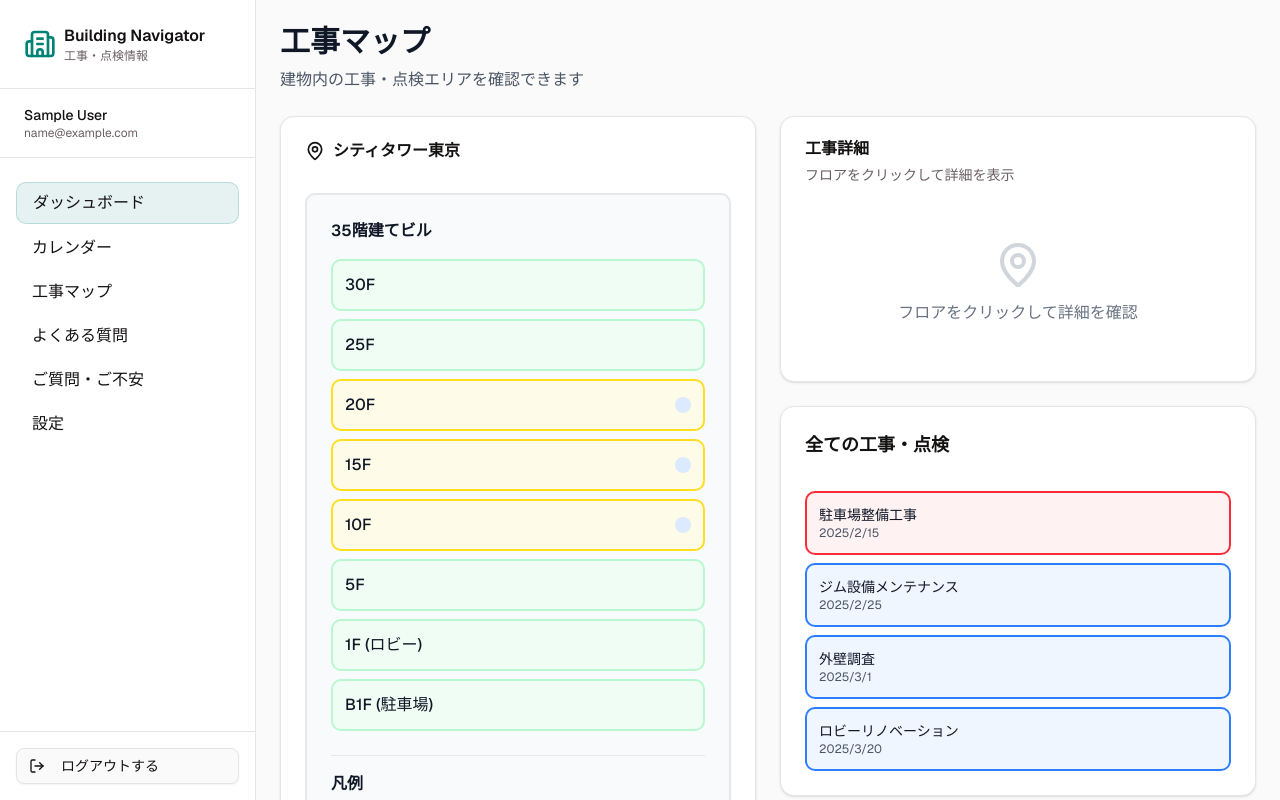
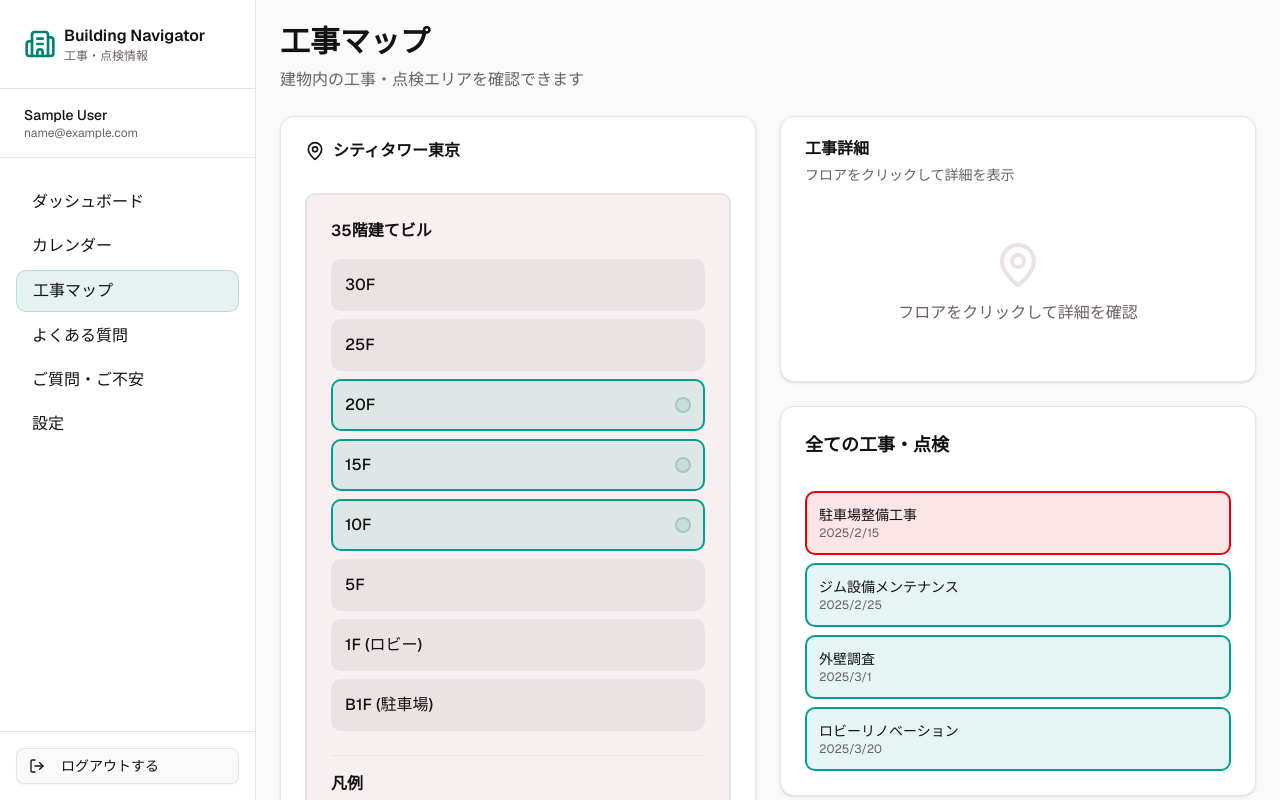
Before and after one commit to i20tominaga/resident-app, a Next.js app: page /dashboard/map in a window 1280 px wide. Built offline with nearby package versions, Linux system fonts and the light colour scheme; sample sign-in values are in the browser's storage.

Commit message:
fix: sidebar active highlight and construction map coloring\n\nAdd active highlight to dashboard with usePathname and isActive\nUpdate construction map with new JSON data and correct coloring

```diff
--- a/app/dashboard/layout.tsx
+++ b/app/dashboard/layout.tsx
@@ -1,7 +1,7 @@
 'use client';
 
 import { useAuth } from '@/app/auth-context';
-import { useRouter } from 'next/navigation';
+import { useRouter, usePathname } from 'next/navigation';
 import { useEffect, useState } from 'react';
 import { Button } from '@/components/ui/button';
 import { Building2, LogOut, Menu, X } from 'lucide-react';
@@ -13,8 +13,15 @@ export default function DashboardLayout({
 }) {
   const { isAuthenticated, isLoading, user, logout } = useAuth();
   const router = useRouter();
+  const pathname = usePathname();
   const [sidebarOpen, setSidebarOpen] = useState(true);
   const [isMobile, setIsMobile] = useState(false);
+
+  const isActive = (href: string) => {
+    if (href === '/dashboard' && pathname === '/dashboard') return true;
+    if (href !== '/dashboard' && pathname.startsWith(href)) return true;
+    return false;
+  };
 
   useEffect(() => {
     if (!isLoading && !isAuthenticated) {
@@ -80,22 +87,64 @@ export default function DashboardLayout({
 
           {/* Navigation */}
           <nav className="flex-1 px-4 py-6 space-y-1">
-            <a href="/dashboard" className="block px-4 py-2 text-foreground font-medium rounded-lg bg-primary/10 border border-primary/20 transition-colors">
+            <a
+              href="/dashboard"
+              className={`block px-4 py-2 rounded-lg transition-colors ${
+                isActive('/dashboard')
+                  ? 'text-foreground font-medium rounded-lg bg-primary/10 border border-primary/20'
+                  : 'text-foreground hover:bg-secondary'
+              }`}
+            >
               ダッシュボード
             </a>
-            <a href="/dashboard/calendar" className="block px-4 py-2 text-foreground hover:bg-secondary rounded-lg transition-colors">
+            <a
+              href="/dashboard/calendar"
+              className={`block px-4 py-2 rounded-lg transition-colors ${
+                isActive('/dashboard/calendar')
+                  ? 'text-foreground font-medium bg-primary/10 border border-primary/20'
+                  : 'text-foreground hover:bg-secondary'
+              }`}
+            >
               カレンダー
             </a>
-            <a href="/dashboard/map" className="block px-4 py-2 text-foreground hover:bg-secondary rounded-lg transition-colors">
+            <a
+              href="/dashboard/map"
+              className={`block px-4 py-2 rounded-lg transition-colors ${
+                isActive('/dashboard/map')
+                  ? 'text-foreground font-medium bg-primary/10 border border-primary/20'
+                  : 'text-foreground hover:bg-secondary'
+              }`}
+            >
               工事マップ
             </a>
-            <a href="/dashboard/faq" className="block px-4 py-2 text-foreground hover:bg-secondary rounded-lg transition-colors">
+            <a
+              href="/dashboard/faq"
+              className={`block px-4 py-2 rounded-lg transition-colors ${
+                isActive('/dashboard/faq')
+                  ? 'text-foreground font-medium bg-primary/10 border border-primary/20'
+                  : 'text-foreground hover:bg-secondary'
+              }`}
+            >
               よくある質問
             </a>
-            <a href="/dashboard/inquiry" className="block px-4 py-2 text-foreground hover:bg-secondary rounded-lg transition-colors">
+            <a
+              href="/dashboard/inquiry"
+              className={`block px-4 py-2 rounded-lg transition-colors ${
+                isActive('/dashboard/inquiry')
+                  ? 'text-foreground font-medium bg-primary/10 border border-primary/20'
+                  : 'text-foreground hover:bg-secondary'
+              }`}
+            >
               ご質問・ご不安
             </a>
-            <a href="/dashboard/settings" className="block px-4 py-2 text-foreground hover:bg-secondary rounded-lg transition-colors">
+            <a
+              href="/dashboard/settings"
+              className={`block px-4 py-2 rounded-lg transition-colors ${
+                isActive('/dashboard/settings')
+                  ? 'text-foreground font-medium bg-primary/10 border border-primary/20'
+                  : 'text-foreground hover:bg-secondary'
+              }`}
+            >
               設定
             </a>
           </nav>
--- a/app/dashboard/map/page.tsx
+++ b/app/dashboard/map/page.tsx
@@ -1,24 +1,25 @@
 'use client';
 
-import { useState, useMemo } from 'react';
+import { useState, useMemo, useEffect } from 'react';
 import { Card, CardContent, CardDescription, CardHeader, CardTitle } from '@/components/ui/card';
 import { Badge } from '@/components/ui/badge';
 import { Button } from '@/components/ui/button';
-import { mockConstructionEvents } from '@/lib/mock-data';
+import { loadEvents } from '@/lib/data-loader';
 import { MapPin, AlertTriangle, Eye, EyeOff } from 'lucide-react';
+import { ConstructionEvent } from '@/lib/types';
 
 const getTypeColor = (type: string) => {
   switch (type) {
     case 'construction':
-      return 'bg-red-100 border-red-300 text-red-800';
+      return 'bg-destructive/10 border-destructive/20 text-destructive';
     case 'inspection':
-      return 'bg-blue-100 border-blue-300 text-blue-800';
+      return 'bg-primary/10 border-primary/20 text-primary';
     case 'maintenance':
-      return 'bg-yellow-100 border-yellow-300 text-yellow-800';
+      return 'bg-accent/10 border-accent/20 text-accent';
     case 'repair':
-      return 'bg-purple-100 border-purple-300 text-purple-800';
+      return 'bg-accent/10 border-accent/20 text-accent';
     default:
-      return 'bg-gray-100 border-gray-300 text-gray-800';
+      return 'bg-muted border-border text-muted-foreground';
   }
 };
 
@@ -35,13 +36,13 @@ const getTypeLabel = (type: string) => {
 const getStatusColor = (status: string) => {
   switch (status) {
     case 'in_progress':
-      return 'border-red-500 bg-red-50';
+      return 'border-destructive bg-destructive/10';
     case 'scheduled':
-      return 'border-blue-500 bg-blue-50';
+      return 'border-accent bg-accent/10';
     case 'completed':
-      return 'border-green-500 bg-green-50';
+      return 'border-primary bg-primary/10';
     default:
-      return 'border-gray-300 bg-gray-50';
+      return 'border-border bg-muted';
   }
 };
 
@@ -49,25 +50,42 @@ export default function MapPage() {
   const [selectedEventId, setSelectedEventId] = useState<string | null>(null);
   const [showOngoing, setShowOngoing] = useState(true);
   const [showScheduled, setShowScheduled] = useState(true);
+  const [allEvents, setAllEvents] = useState<ConstructionEvent[]>([]);
+  const [isLoading, setIsLoading] = useState(true);
+
+  useEffect(() => {
+    const loadData = async () => {
+      try {
+        const events = await loadEvents();
+        setAllEvents(events);
+      } catch (error) {
+        console.error('Error loading events:', error);
+      } finally {
+        setIsLoading(false);
+      }
+    };
+
+    loadData();
+  }, []);
 
   const filteredEvents = useMemo(() => {
-    return mockConstructionEvents.filter(event => {
+    return allEvents.filter(event => {
       if (event.status === 'in_progress' && !showOngoing) return false;
       if (event.status === 'scheduled' && !showScheduled) return false;
       return true;
     });
-  }, [showOngoing, showScheduled]);
+  }, [showOngoing, showScheduled, allEvents]);
 
   const selectedEvent = selectedEventId
-    ? mockConstructionEvents.find(e => e.id === selectedEventId)
+    ? allEvents.find(e => e.id === selectedEventId)
     : null;
 
   return (
     <div className="p-6 space-y-6">
       {/* Header */}
       <div>
-        <h1 className="text-3xl font-bold text-gray-900">工事マップ</h1>
-        <p className="text-gray-600 mt-2">建物内の工事・点検エリアを確認できます</p>
+        <h1 className="text-3xl font-bold text-foreground">工事マップ</h1>
+        <p className="text-muted-foreground mt-2">建物内の工事・点検エリアを確認できます</p>
       </div>
 
       <div className="grid grid-cols-1 lg:grid-cols-4 gap-6">
@@ -83,8 +101,8 @@ export default function MapPage() {
             <CardContent>
               <div className="space-y-4">
                 {/* Building Visual Representation */}
-                <div className="bg-gray-50 p-6 rounded-lg border-2 border-gray-200 min-h-96">
-                  <h3 className="font-semibold text-gray-900 mb-4">35階建てビル</h3>
+                <div className="bg-secondary p-6 rounded-lg border-2 border-border min-h-96">
+                  <h3 className="font-semibold text-foreground mb-4">35階建てビル</h3>
 
                   {/* Floor Representation */}
                   <div className="space-y-2">
@@ -104,13 +122,18 @@ export default function MapPage() {
                           ? '2F (ジム)'
                           : `${floor}F`;
 
+                      const hasInProgress = affectedEvents.some(e => e.status === 'in_progress');
+                      const hasScheduled = affectedEvents.some(e => e.status === 'scheduled');
+
                       return (
                         <div
                           key={floor}
                           className={`p-3 rounded-lg border-2 transition cursor-pointer ${
-                            affectedEvents.length > 0
-                              ? 'bg-yellow-50 border-yellow-300 hover:bg-yellow-100'
-                              : 'bg-green-50 border-green-200 hover:bg-green-100'
+                            hasInProgress
+                              ? getStatusColor('in_progress')
+                              : hasScheduled
+                              ? getStatusColor('scheduled')
+                              : 'bg-muted border-border hover:bg-secondary'
                           }`}
                           onClick={() =>
                             setSelectedEventId(
@@ -121,13 +144,13 @@ export default function MapPage() {
                           }
                         >
                           <div className="flex items-center justify-between">
-                            <span className="font-medium text-gray-900">{floorLabel}</span>
+                            <span className="font-medium text-foreground">{floorLabel}</span>
                             {affectedEvents.length > 0 && (
                               <div className="flex gap-1">
                                 {affectedEvents.slice(0, 3).map(event => (
                                   <div
                                     key={event.id}
-                                    className={`w-4 h-4 rounded-full ${getTypeColor(
+                                    className={`w-4 h-4 rounded-full border-2 ${getTypeColor(
                                       event.type
                                     )}`}
                                     title={event.title}
@@ -141,8 +164,8 @@ export default function MapPage() {
                     })}
                   </div>
 
-                  <div className="mt-6 pt-4 border-t border-gray-200">
-                    <h4 className="font-semibold text-gray-900 mb-2">凡例</h4>
+                  <div className="mt-6 pt-4 border-t border-border">
+                    <h4 className="font-semibold text-foreground mb-2">凡例</h4>
                     <div className="space-y-1 text-xs">
                       {[
                         { type: 'construction', label: '工事' },
@@ -150,8 +173,8 @@ export default function MapPage() {
                         { type: 'maintenance', label: 'メンテナンス' },
                       ].map(item => (
                         <div key={item.type} className="flex items-center gap-2">
-                          <div className={`w-3 h-3 rounded-full ${getTypeColor(item.type)}`} />
-                          <span className="text-gray-600">{item.label}</span>
+                          <div className={`w-3 h-3 rounded-full border ${getTypeColor(item.type)}`} />
+                          <span className="text-muted-foreground">{item.label}</span>
                         </div>
                       ))}
                     </div>
@@ -159,8 +182,8 @@ export default function MapPage() {
                 </div>
 
                 {/* Filters */}
-                <div className="space-y-3 pt-4 border-t border-gray-200">
-                  <p className="font-semibold text-gray-900 text-sm">フィルター</p>
+                <div className="space-y-3 pt-4 border-t border-border">
+                  <p className="font-semibold text-foreground text-sm">フィルター</p>
                   <div className="space-y-2">
                     <Button
                       variant={showOngoing ? 'default' : 'outline'}
@@ -199,7 +222,7 @@ export default function MapPage() {
                 <div className="space-y-4">
                   <div className="flex items-start justify-between mb-2">
                     <div>
-                      <h3 className="font-semibold text-lg text-gray-900">
+                      <h3 className="font-semibold text-lg text-foreground">
                         {selectedEvent.title}
                       </h3>
                       <Badge className={getTypeColor(selectedEvent.type)}>
@@ -215,9 +238,9 @@ export default function MapPage() {
                     </Badge>
                   </div>
 
-                  <p className="text-gray-700">{selectedEvent.description}</p>
+                  <p className="text-muted-foreground">{selectedEvent.description}</p>
 
-                  <div className="bg-gray-50 p-3 rounded space-y-2 text-sm">
+                  <div className="bg-secondary p-3 rounded space-y-2 text-sm">
                     <p>
                       <strong>期間：</strong>{' '}
                       {selectedEvent.startDate.toLocaleDateString('ja-JP')} ～{' '}
@@ -252,19 +275,19 @@ export default function MapPage() {
                   </div>
 
                   {selectedEvent.contactPerson && selectedEvent.contactPhone && (
-                    <div className="bg-blue-50 p-3 rounded border border-blue-200 space-y-1 text-sm">
-                      <p className="font-semibold text-blue-900">お問い合わせ先</p>
-                      <p className="text-blue-800">
+                    <div className="bg-primary/10 p-3 rounded border border-primary/20 space-y-1 text-sm">
+                      <p className="font-semibold text-primary">お問い合わせ先</p>
+                      <p className="text-foreground">
                         <strong>{selectedEvent.contactPerson}</strong>
                       </p>
-                      <p className="text-blue-800">{selectedEvent.contactPhone}</p>
+                      <p className="text-foreground">{selectedEvent.contactPhone}</p>
                     </div>
                   )}
                 </div>
               ) : (
                 <div className="text-center py-8">
-                  <MapPin className="w-12 h-12 text-gray-300 mx-auto mb-3" />
-                  <p className="text-gray-500">フロアをクリックして詳細を確認</p>
+                  <MapPin className="w-12 h-12 text-muted mx-auto mb-3" />
+                  <p className="text-muted-foreground">フロアをクリックして詳細を確認</p>
                 </div>
               )}
             </CardContent>
@@ -284,15 +307,15 @@ export default function MapPage() {
                     className={`p-3 rounded-lg border-2 cursor-pointer transition ${
                       selectedEventId === event.id
                         ? getStatusColor(event.status) +
-                          ' ring-2 ring-blue-500'
+                          ' ring-2 ring-primary'
                         : getStatusColor(event.status)
                     }`}
                   >
-                    <p className="font-medium text-sm text-gray-900">
+                    <p className="font-medium text-sm text-foreground">
                       {event.title}
                     </p>
-                    <p className="text-xs text-gray-600">
-                      {event.startDate.toLocaleDateString('ja-JP')}
+                    <p className="text-xs text-muted-foreground">
+                      {new Date(event.startDate).toLocaleDateString('ja-JP')}
                     </p>
                   </div>
                 ))}
```
